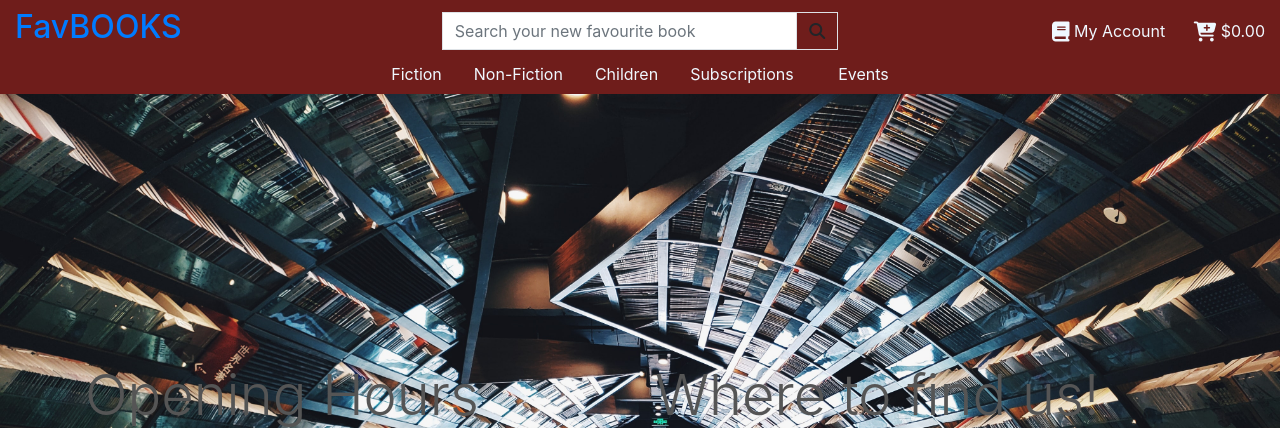
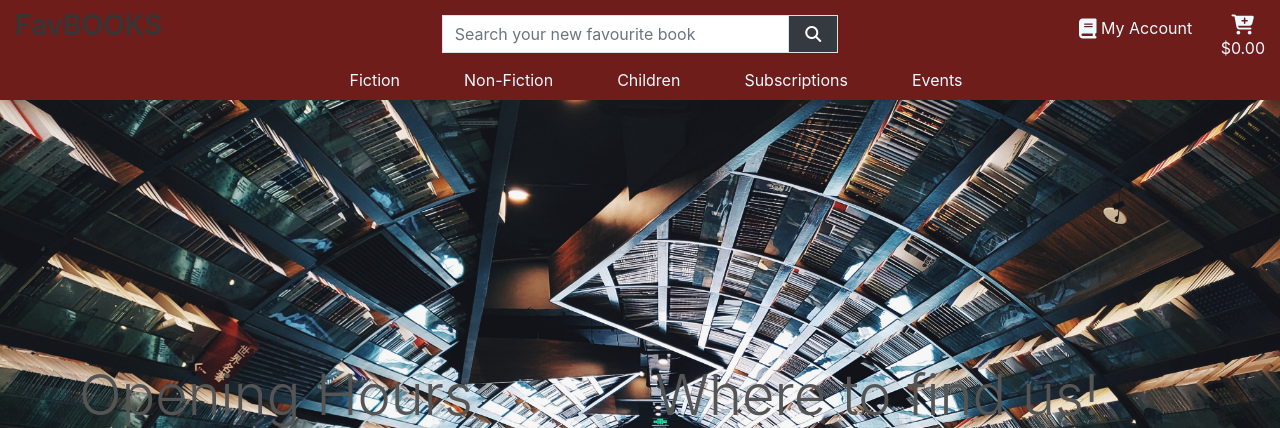
Before and after one commit to AnaG0307/favbooks-v3, a Django app: page / in a window 1280 px wide. Shown: the top 428 px of the page. Run offline with Django 3.2, Linux system fonts and the light colour scheme; some libraries are stand-ins or nearby versions.

Commit message:
Further changes to navbar

```diff
--- a/templates/base.html
+++ b/templates/base.html
@@ -2,6 +2,7 @@
 
 <!doctype html>
 <html lang="en">
+
 <head>
   {% block meta %}
   <meta http-equiv="X-UA-Compatible" content="ie=edge">
@@ -13,7 +14,11 @@
   {% endblock %}
 
   {% block corecss %}
-    <link rel="stylesheet" href="https://stackpath.bootstrapcdn.com/bootstrap/4.4.1/css/bootstrap.min.css" crossorigin="anonymous">
+  <link rel="stylesheet" href="https://cdnjs.cloudflare.com/ajax/libs/bulma/0.9.3/css/bulma.min.css"
+    integrity="sha512-IgmDkwzs96t4SrChW29No3NXBIBv8baW490zk5aXvhCD8vuZM3yUSkbyTBcXohkySecyzIrUwiF/qV0cuPcL3Q=="
+    crossorigin="anonymous" referrerpolicy="no-referrer" />
+  <link rel="stylesheet" href="https://stackpath.bootstrapcdn.com/bootstrap/4.4.1/css/bootstrap.min.css"
+    crossorigin="anonymous">
   <link rel="stylesheet" href="{% static 'css/base.css' %}">
   {% endblock %}
 
@@ -23,9 +28,14 @@
 
   {% block corejs %}
   <script src="https://kit.fontawesome.com/82e8dfd6a3.js" crossorigin="anonymous"></script>
-    <script src="https://code.jquery.com/jquery-3.6.0.min.js" integrity="sha256-/xUj+3OJU5yExlq6GSYGSHk7tPXikynS7ogEvDej/m4=" crossorigin="anonymous"></script>
-    <script src="https://cdn.jsdelivr.net/npm/popper.js@1.16.0/dist/umd/popper.min.js" integrity="sha384-Q6E9RHvbIyZFJoft+2mJbHaEWldlvI9IOYy5n3zV9zzTtmI3UksdQRVvoxMfooAo" crossorigin="anonymous"></script>
-    <script src="https://cdn.jsdelivr.net/npm/bootstrap@4.4.1/dist/js/bootstrap.min.js" integrity="sha384-wfSDF2E50Y2D1uUdj0O3uMBJnjuUD4Ih7YwaYd1iqfktj0Uod8GCExl3Og8ifwB6" crossorigin="anonymous"></script>
+  <script src="https://code.jquery.com/jquery-3.6.0.min.js"
+    integrity="sha256-/xUj+3OJU5yExlq6GSYGSHk7tPXikynS7ogEvDej/m4=" crossorigin="anonymous"></script>
+  <script src="https://cdn.jsdelivr.net/npm/popper.js@1.16.0/dist/umd/popper.min.js"
+    integrity="sha384-Q6E9RHvbIyZFJoft+2mJbHaEWldlvI9IOYy5n3zV9zzTtmI3UksdQRVvoxMfooAo" crossorigin="anonymous">
+  </script>
+  <script src="https://cdn.jsdelivr.net/npm/bootstrap@4.4.1/dist/js/bootstrap.min.js"
+    integrity="sha384-wfSDF2E50Y2D1uUdj0O3uMBJnjuUD4Ih7YwaYd1iqfktj0Uod8GCExl3Og8ifwB6" crossorigin="anonymous">
+  </script>
   {% endblock %}
 
   {% block extra_js %}
@@ -33,6 +43,7 @@
 
   <title>FavBooks {% block extra_title%} {% endblock %}</title>
 </head>
+
 <body>
   <div class="container-fluid fixed-top content bg-nav">
     <div id="topnav" class="row pt-lg-2 d-none d-lg-flex bg-main">
@@ -44,9 +55,10 @@
       <div class="col-12 col-lg-4 my-auto py-1 py-lg-0">
         <form method="GET" action="">
           <div class="input-group w-100">
-                <input type="text" class="form-control border rounded-0" name="q" placeholder="Search your new favourite book">
+            <input type="text" class="form-control border rounded-0" name="q"
+              placeholder="Search your new favourite book">
             <div class="input-group-append">
-                  <button class="form-control btn border rounded-0" type="submit">
+              <button class="form-control btn btn-dark border rounded-0" type="submit">
                 <span class="icon">
                   <i class="fas fa-search"></i>
                 </span>
@@ -58,9 +70,10 @@
       <div class="col-12 col-lg-4 my-auto py-1 py-lg-0">
         <ul class="list-inline list-unstyled text-center text-lg-right my-0">
           <li class="list-inline-item dropdown">
-                  <a href="#" class="nav-link text-white" id="user-options" data-toggle="dropdown" aria-haspopup="true" aria-expanded="false">
+            <a href="#" class="nav-link" id="user-options" data-toggle="dropdown" aria-haspopup="true"
+              aria-expanded="false">
               <div class="text-center">
-                      <p class="my-0"><i class="fas fa-book fa-lg"></i> My Account</p>
+                <p class="my-0 text-white"><i class="fas fa-book fa-lg"></i> My Account</p>
               </div>
             </a>
             <div class="dropdown-menu border-0 text-white" aria-labelledby="user-options">
@@ -78,10 +91,11 @@
               {% endif %}
             </div>
           </li>
-              <li class="list-inline-item">
+          <li class="list-inline-item dropdown">
             <a href="">
-                  <div class="text-center">
-                    <p class="my-0 text-white"><i class="fas fa-cart-plus fa-lg"></i>
+              <div class="text-center text-white">
+                <div><i class="fas fa-cart-plus fa-lg"></i></div>
+                <p class="my-0">
                   {% if grand_total %}
                   ${{ grand_total|floatformat:2 }}
                   {% else %}
@@ -97,7 +111,8 @@
     <div class="row category justify-content-center bg-main">
       <ul class="list-inline list-unstyled text-center text-lg-right my-0">
         <li class="list-inline-item dropdown">
-              <a href="" class="nav-link" id="user-options" data-toggle="dropdown" aria-haspopup="true" aria-expanded="false">
+          <a href="" class="nav-link" id="user-options" data-toggle="dropdown" aria-haspopup="true"
+            aria-expanded="false">
             <p class="my-0 text-white">Fiction</p>
           </a>
           <div class="dropdown-menu border-0" aria-labelledby="user-options">
@@ -111,7 +126,8 @@
       </ul>
       <ul class="list-inline list-unstyled text-center text-lg-right my-0">
         <li class="list-inline-item dropdown">
-              <a href="" class="nav-link" id="user-options" data-toggle="dropdown" aria-haspopup="true" aria-expanded="false">
+          <a href="" class="nav-link" id="user-options" data-toggle="dropdown" aria-haspopup="true"
+            aria-expanded="false">
             <p class="my-0 text-white">Non-Fiction</p>
           </a>
           <div class="dropdown-menu border-0" aria-labelledby="user-options">
@@ -124,7 +140,8 @@
       </ul>
       <ul class="list-inline list-unstyled text-center text-lg-right my-0">
         <li class="list-inline-item dropdown">
-              <a href="" class="nav-link" id="user-options" data-toggle="dropdown" aria-haspopup="true" aria-expanded="false">
+          <a href="" class="nav-link" id="user-options" data-toggle="dropdown" aria-haspopup="true"
+            aria-expanded="false">
             <p class="my-0 text-white">Children</p>
           </a>
           <div class="dropdown-menu border-0" aria-labelledby="user-options">
@@ -135,12 +152,14 @@
         </li>
       </ul>
       <ul class="list-inline list-unstyled text-center text-lg-right my-0">
-            <li class="list-inline-item">
+        <li class="list-inline-item dropdown">
           <a href="" class="nav-link">
             <p class="my-0 text-white">Subscriptions</p>
           </a>
         </li>
-            <li class="list-inline-item">
+      </ul>
+      <ul class="list-inline list-unstyled text-center text-lg-right my-0">
+        <li class="list-inline-item dropdown">
           <a href="" class="nav-link">
             <p class="my-0 text-white">Events</p>
           </a>
```
Also changed, not shown: static/css/base.css (+11 -0 lines). Lines whose indentation alone changed are shown as unchanged.
